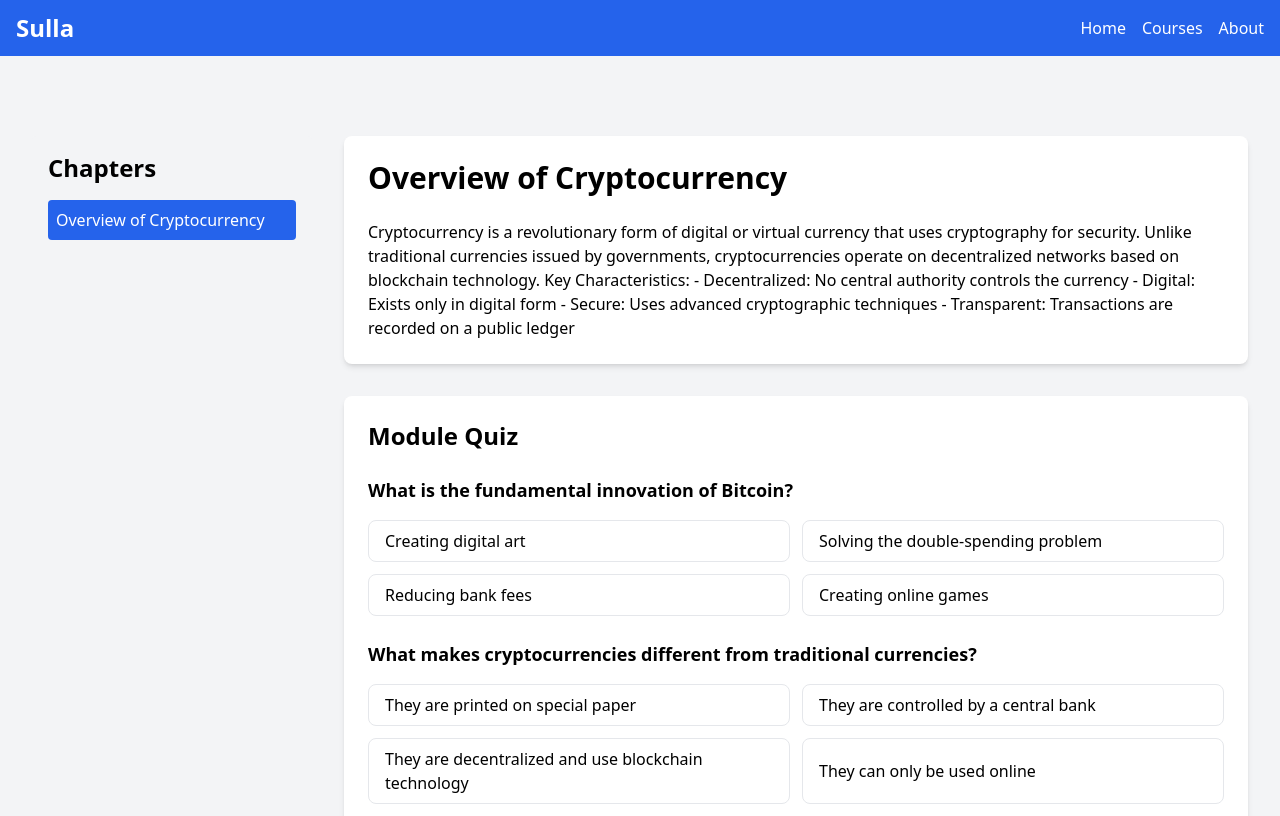
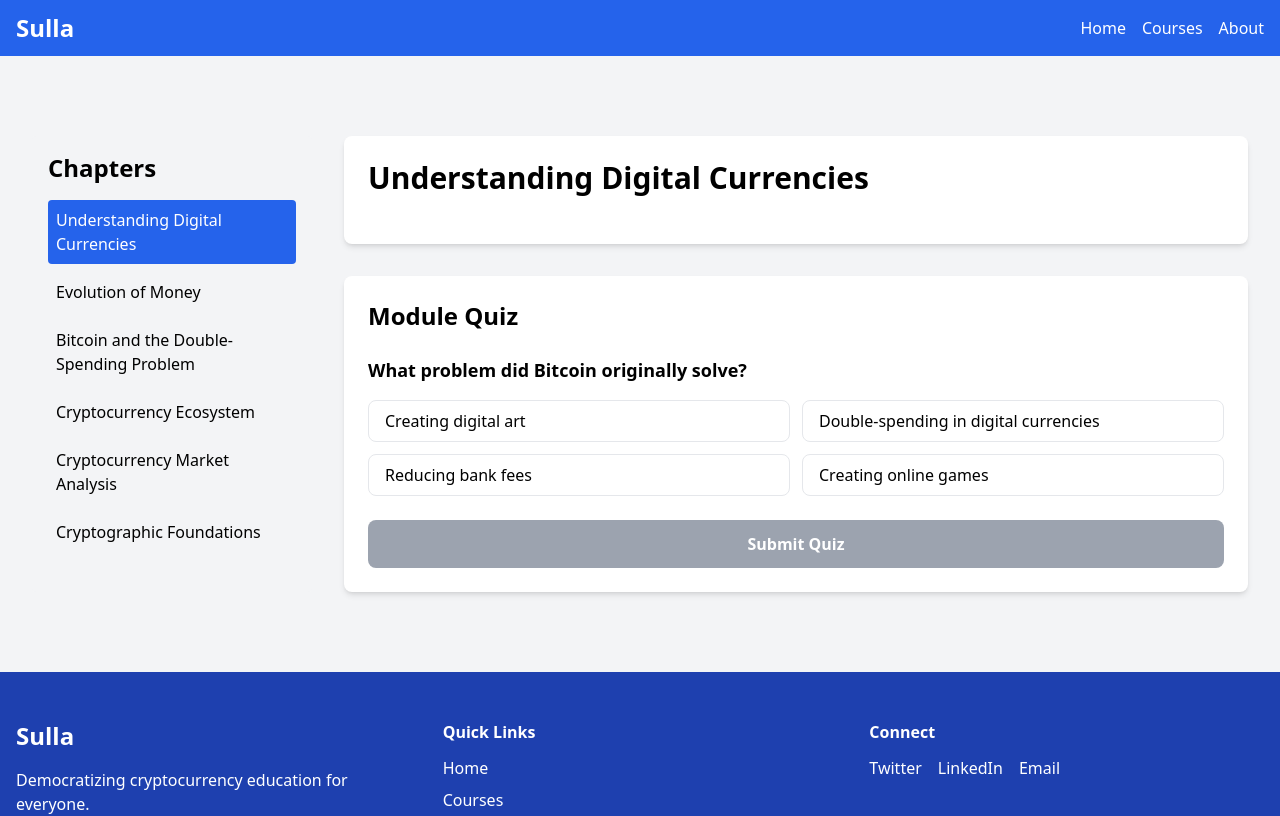
Before and after one commit to lewisolden/sullaweb, a React (Create React App) app: page /courses/module1 in a window 1280 px wide. Shown: the top 816 px of the page. Built offline with nearby package versions, Linux system fonts and the light colour scheme.

Commit message:
Update courseModules.js

```diff
--- a/src/data/courseModules.js
+++ b/src/data/courseModules.js
@@ -1,48 +1,165 @@
-// Filename: src/data/courseModules.js
-const courseModules = [
-  {
+// src/data/courseModules.js
+const module1 = {
   id: "module1",
-    title: "Introduction to Cryptocurrency",
-    description: "Learn the fundamentals of digital currencies and blockchain technology",
+  title: "Fundamentals of Cryptocurrency",
+  description: "A comprehensive introduction to digital currencies, blockchain technology, and the revolutionary world of cryptocurrencies",
+  introduction: `Welcome to the first module of our journey into the world of cryptocurrencies and blockchain technology. In this foundational module, we'll explore the basic concepts that underpin this revolutionary technology and set the stage for the more advanced topics we'll cover later in the course.
+
+We'll begin by delving into the nature of digital currencies, understanding what they are and how they differ from traditional forms of money. You'll learn about the historical context that led to the creation of cryptocurrencies, tracing the evolution of money from ancient barter systems to modern digital tokens.
+
+Next, we'll focus on Bitcoin, the world's first and most famous cryptocurrency. We'll examine its creation, underlying technology, and the problems it was designed to solve. This will lead us into a broader discussion of other cryptocurrencies (often called "altcoins") and tokens, giving you a comprehensive view of the current cryptocurrency landscape.
+
+As we progress, we'll explore the dynamic and often volatile world of cryptocurrency markets. You'll gain insights into how these markets function, the factors that influence cryptocurrency prices, and the tools used to analyse them.
+
+Finally, we'll round off the module with an introduction to the cryptographic principles that make cryptocurrencies possible. While we won't delve too deeply into mathematics, you'll gain a solid understanding of concepts like hash functions and public-key cryptography.
+
+By the end of this module, you'll have a strong foundation in the fundamental concepts of cryptocurrencies. This knowledge will be crucial as we move forward to explore more complex topics in subsequent modules.
+
+Remember, the world of cryptocurrencies is vast and constantly evolving. This module is your first step into this exciting field, so let's begin our exploration with curiosity and an open mind.`,
+  moduleKeyPoints: {
+    revolutionaryNature: `Cryptocurrencies represent a fundamental shift in how we conceive and use money. Unlike traditional fiat currencies issued by central banks, cryptocurrencies are decentralised, digital assets that use cryptography for security. They operate on blockchain technology, which ensures transparency, immutability, and eliminates the need for intermediaries in transactions. This innovation has the potential to democratise finance, enable faster and cheaper cross-border transactions, and provide financial services to the unbanked population worldwide.`,
+    bitcoinAsPioneer: `Bitcoin, launched in 2009, is not just the first cryptocurrency but also the blueprint for many that followed. It introduced key concepts like blockchain, proof-of-work consensus mechanism, and a fixed supply monetary policy. Understanding Bitcoin's structure, including its transaction model, mining process, and halving events, provides a crucial foundation for grasping how most cryptocurrencies function. While newer cryptocurrencies have introduced variations and improvements, Bitcoin remains the most valuable and widely recognized cryptocurrency, often serving as a benchmark for the entire crypto market.`
+  },
   chapters: [
     {
-        id: "overview",
-        title: "Overview of Cryptocurrency",
-        content: `Cryptocurrency is a revolutionary form of digital or virtual currency that uses cryptography for security.
-        Unlike traditional currencies issued by governments, cryptocurrencies operate on decentralized networks based on blockchain technology.
+      id: "digital-currencies",
+      title: "Understanding Digital Currencies",
+      sections: [
+        {
+          title: "Types of Digital Currencies",
+          content: `Digital currencies encompass various forms of electronic money:
+          1. Virtual Currencies: Digital representations of value within specific ecosystems
+          2. Cryptocurrencies: Decentralized digital currencies using cryptography
+          3. Central Bank Digital Currencies (CBDCs): Digital forms of fiat money issued by central banks`,
+          learningObjectives: [
+            "Define and distinguish between different types of digital currencies",
+            "Understand the unique characteristics of each digital currency type"
+          ]
+        }
+      ]
+    },
+    {
+      id: "money-evolution",
+      title: "Evolution of Money",
+      sections: [
+        {
+          title: "From Barter to Digital Tokens",
+          content: `A comprehensive journey through monetary systems:
+          1. Barter System: Direct exchange of goods and services
+          2. Commodity Money: Using valuable items as currency
+          3. Metal Coins: Standardized value representation
+          4. Paper Money: Promises of value
+          5. Digital Currencies: Electronic and cryptographic money`,
+          learningObjectives: [
+            "Trace the historical development of monetary systems",
+            "Identify key milestones in the evolution of money"
+          ]
+        }
+      ]
+    },
+    {
+      id: "bitcoin-fundamentals",
+      title: "Bitcoin and the Double-Spending Problem",
+      sections: [
+        {
+          title: "Solving the Double-Spending Challenge",
+          content: `Bitcoin's primary innovation was solving the double-spending problem in digital currencies:
+          - Double-Spending: The risk of digital money being spent more than once
+          - Blockchain Solution: A decentralized, immutable ledger that verifies and records all transactions
+          - Consensus Mechanism: Proof of Work ensures transaction validity
 
-        Key Characteristics:
-        - Decentralized: No central authority controls the currency
-        - Digital: Exists only in digital form
-        - Secure: Uses advanced cryptographic techniques
-        - Transparent: Transactions are recorded on a public ledger`
+          Key Architectural Components:
+          - Proof of Work Consensus
+          - UTXO (Unspent Transaction Output) Model
+          - Fixed Supply Monetary Policy`,
+          learningObjectives: [
+            "Explain the double-spending problem",
+            "Understand how blockchain technology addresses this issue",
+            "Analyze Bitcoin's key architectural components"
+          ]
+        }
+      ]
+    },
+    {
+      id: "cryptocurrency-ecosystem",
+      title: "Cryptocurrency Ecosystem",
+      sections: [
+        {
+          title: "Coins vs. Tokens",
+          content: `Understanding the cryptocurrency landscape:
+          - Coins: Native blockchain cryptocurrencies (e.g., Bitcoin, Ethereum)
+          - Tokens: Digital assets built on existing blockchain platforms
+
+          Initial Coin Offerings (ICOs):
+          - A fundraising method for cryptocurrency projects
+          - Similar to traditional initial public offerings (IPOs)
+          - Process of creating and selling tokens to investors`,
+          learningObjectives: [
+            "Differentiate between coins and tokens",
+            "Understand the concept and process of ICOs"
+          ]
+        }
+      ]
+    },
+    {
+      id: "market-analysis",
+      title: "Cryptocurrency Market Analysis",
+      sections: [
+        {
+          title: "Market Metrics and Fundamental Analysis",
+          content: `Key Market Indicators:
+          - Market Capitalization: Total value of circulating coins
+          - Trading Volume: Amount of currency traded in a specific period
+          - Price Volatility: Rate of price fluctuations
+
+          Fundamental Analysis Techniques:
+          - Evaluating project team and technology
+          - Assessing market potential and use cases
+          - Analyzing technological innovation and adoption`,
+          learningObjectives: [
+            "Interpret basic cryptocurrency market metrics",
+            "Apply fundamental analysis techniques to evaluate projects"
+          ]
+        }
+      ]
+    },
+    {
+      id: "cryptography-basics",
+      title: "Cryptographic Foundations",
+      sections: [
+        {
+          title: "Cryptographic Principles in Cryptocurrencies",
+          content: `Core Cryptographic Concepts:
+          - Hash Functions: Converting input data to fixed-size outputs
+          - Public-Key Cryptography: Secure communication using key pairs
+
+          Cryptocurrency Wallet Security:
+          - Private and Public Keys
+          - Secure Key Management Practices
+          - Wallet Types: Hardware, Software, Paper`,
+          learningObjectives: [
+            "Describe basic cryptographic principles",
+            "Demonstrate ability to set up and secure a cryptocurrency wallet"
+          ]
+        }
+      ]
     }
   ],
   quiz: [
     {
       id: 1,
-        question: "What is the fundamental innovation of Bitcoin?",
+      question: "What problem did Bitcoin originally solve?",
       options: [
         "Creating digital art",
-          "Solving the double-spending problem",
+        "Double-spending in digital currencies",
         "Reducing bank fees",
         "Creating online games"
       ],
-        correctAnswer: 1
+      correctAnswer: 1,
+      explanation: "Bitcoin solved the double-spending problem by introducing blockchain technology, which prevents digital currencies from being spent more than once."
     },
-      {
-        id: 2,
-        question: "What makes cryptocurrencies different from traditional currencies?",
-        options: [
-          "They are printed on special paper",
-          "They are controlled by a central bank",
-          "They are decentralized and use blockchain technology",
-          "They can only be used online"
-        ],
-        correctAnswer: 2
-      }
+    // Additional quiz questions can be added here
   ]
-  }
-];
+};
 
-export default courseModules;
+export default [module1];
```
Lines whose indentation alone changed are shown as unchanged.
